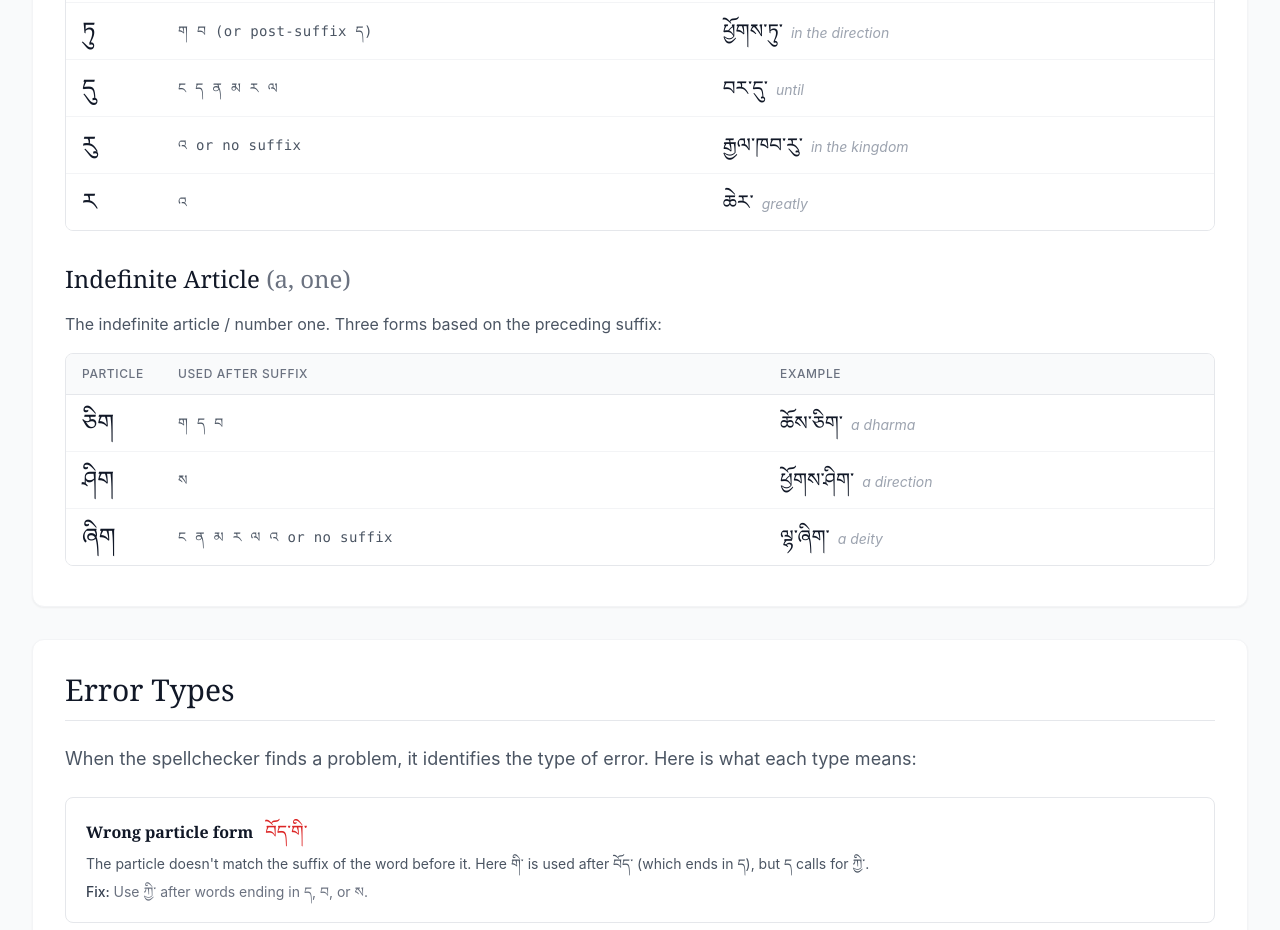
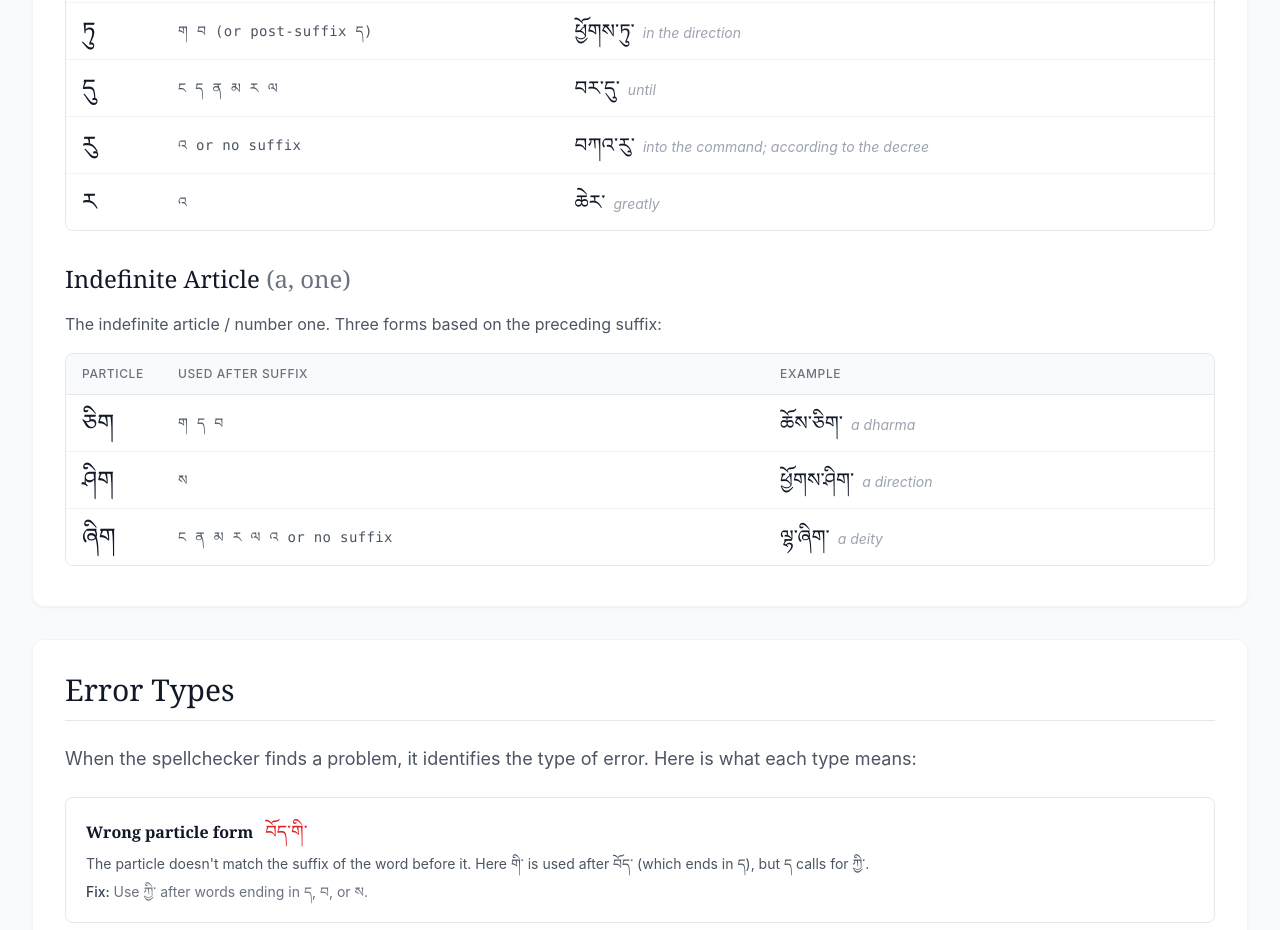
Before and after one commit to stellakunzang/butter-dots-dot-com, a Next.js app in the folder frontend/: page /spelling-rules in a window 1280 px wide. Shown: the part 3340-4270 px from the top of the page. Built offline with nearby package versions, Linux system fonts and the light colour scheme; a web font is replaced by a local one.

Commit message:
Fix spelling rules རུ་ example; document in changelog
Replace རྒྱལ་ཁབ་རུ་ with བཀའ་རུ་ on the locative particle row: བ suffix
takes ཏུ་ (e.g. རྒྱལ་ཁབ་ཏུ་), not རུ་. Note the correction under [0.6.1].

```diff
--- a/frontend/pages/spelling-rules.tsx
+++ b/frontend/pages/spelling-rules.tsx
@@ -371,8 +371,8 @@ const SpellingRules: NextPage = () => {
             {
               particle: 'རུ',
               suffixes: 'འ  or no suffix',
-              example: 'རྒྱལ་ཁབ་རུ་',
-              exampleGloss: 'in the kingdom',
+              example: 'བཀའ་རུ་',
+              exampleGloss: 'into the command; according to the decree',
             },
             {
               particle: 'ར',
```
Also changed, not shown: 1 other file (tests, documents, lock files or other folders).
